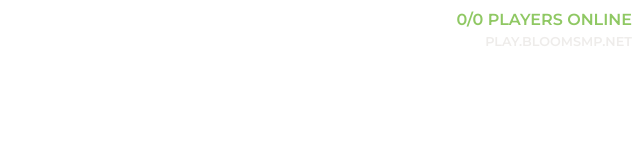
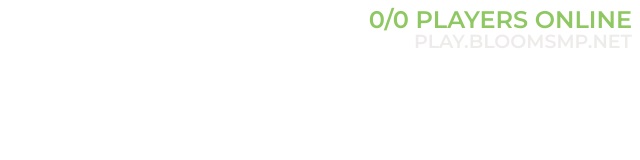
Before and after one commit to BloomSMP/BloomSMP-Browser-Source, a plain HTML site: page index.html in a window 1280 px wide. Shown: the whole page, without its empty margins (640-1280 px from the left). Drawn offline with Linux system fonts and the light colour scheme; no server answers.

Commit message:
Increase font size

```diff
--- a/index.html
+++ b/index.html
@@ -12,16 +12,16 @@
       }
       .players-online {
         color: rgb(143, 200, 99);
-        font-size: 16px;
+        font-size: 24px;
         font-weight: 600;
         line-height: 24px;
         text-transform: uppercase;
       }
       .ip {
         color: rgba(232, 230, 227, 0.75);
-        font-size: 12.8px;
+        font-size: 19px;
         font-weight: 600;
-        line-height: 19.2px;
+        line-height: 19px;
         text-transform: uppercase;
       }
     </style>
```
